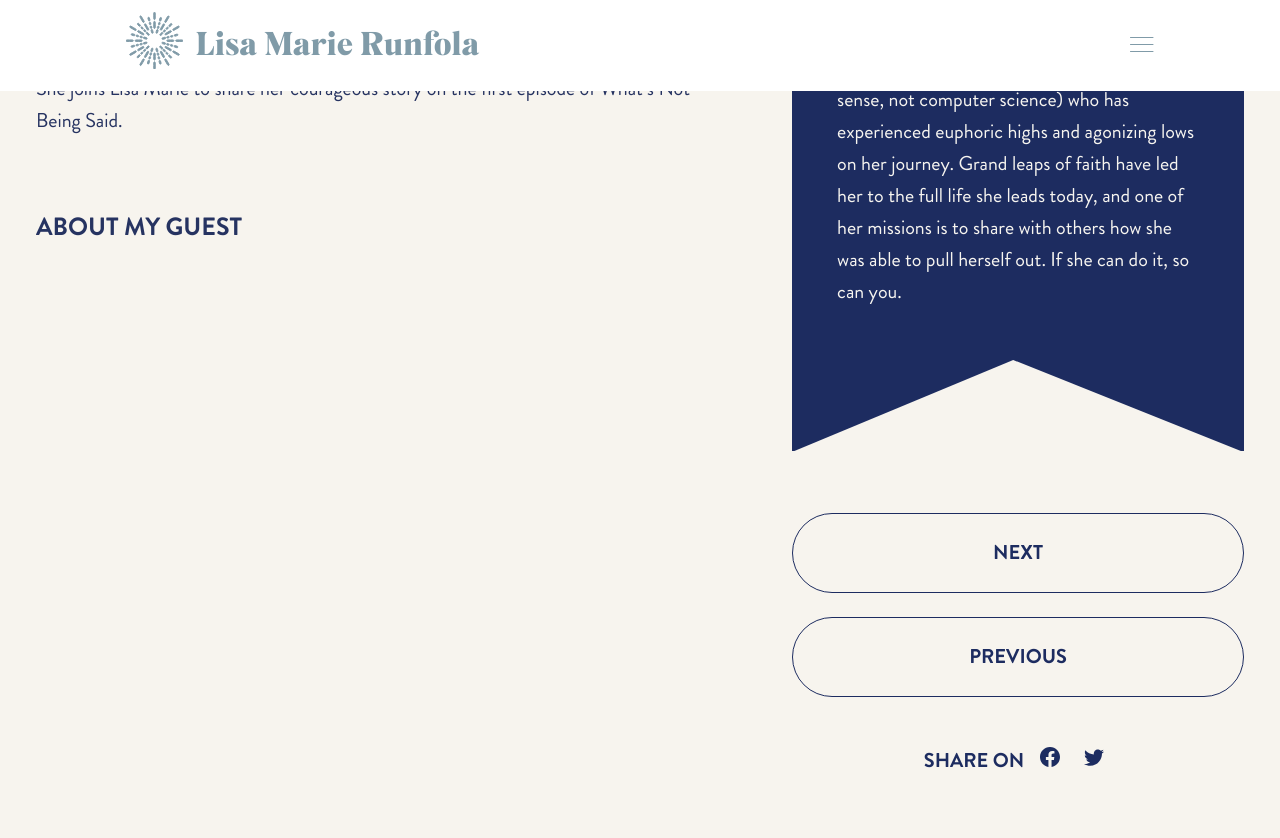
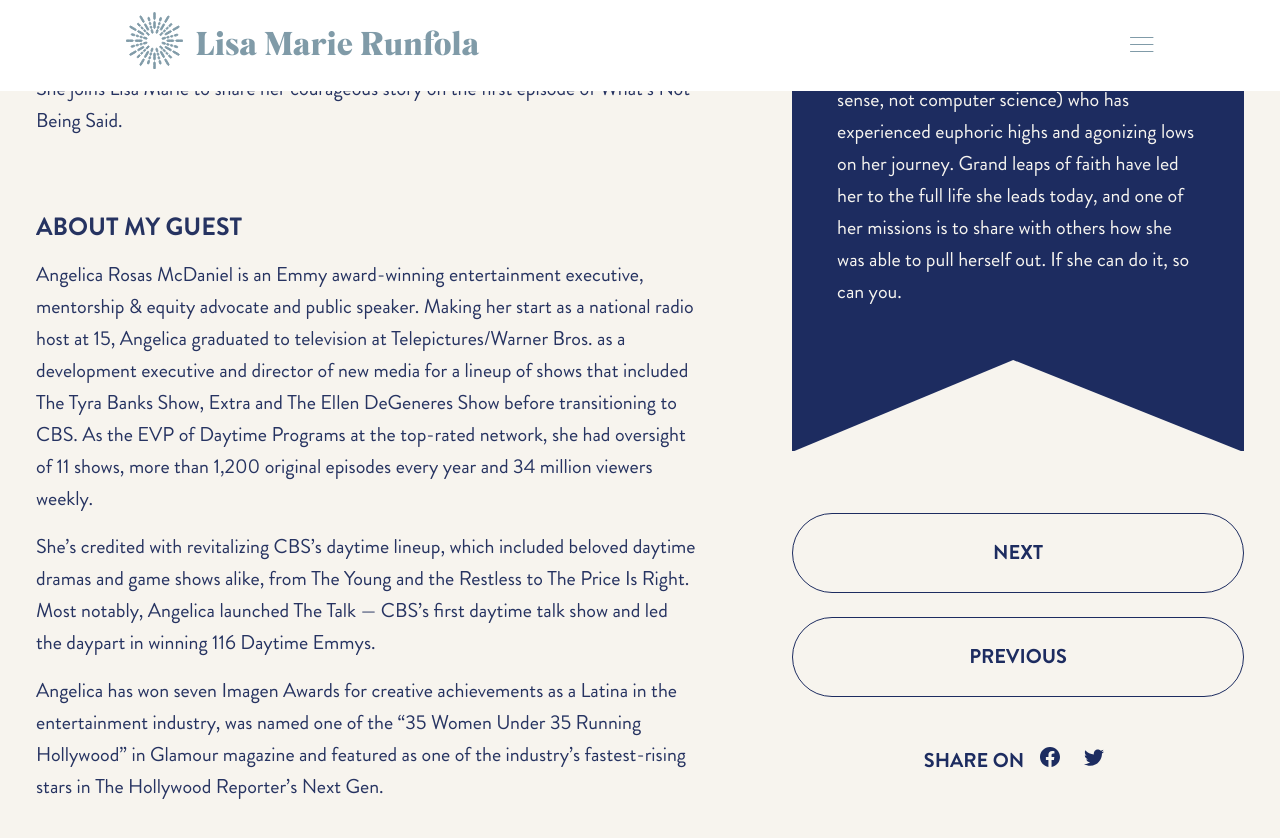
Before and after one commit to lisamarierunfola/lisamarierunfola, a Jekyll site: the page built from _blog/angelica-rosas-mcdaniel.markdown, in a window 1280 px wide and 900 px high, scrolled down 1685 px. Shown: the top 838 px of the window. Built offline with Jekyll 4.4.1, drawn with Linux system fonts in a browser that asks for light colours; comment, search, counter and statistics services are not loaded.

Commit message:
Updated Angelica Rosas Mcdaniel

```diff
--- a/_blog/angelica-rosas-mcdaniel.markdown
+++ b/_blog/angelica-rosas-mcdaniel.markdown
@@ -2,11 +2,16 @@
 title: Creating Space and Opening Doors with Angelica Rosas McDaniel
 date: 2019-11-28 11:59:00 +05:30
 intro: Intro to the post.
-episode_number: '1'
+episode_number: 1
 image: "/assets/img/guestart.png"
 podcast_embed_code: <iframe src="https://open.spotify.com/embed/episode/2pUYmyZNmDvMRBGnaFHw4e"
   width="100%" height="232" frameBorder="0" allowtransparency="true" allow="encrypted-media"></iframe>
-guest_bio_text: ''
+guest_bio_text: |-
+  Angelica Rosas McDaniel is an Emmy award-winning entertainment executive, mentorship & equity advocate and public speaker. Making her start as a national radio host at 15, Angelica graduated to television at Telepictures/Warner Bros. as a development executive and director of new media for a lineup of shows that included The Tyra Banks Show, Extra and The Ellen DeGeneres Show before transitioning to CBS. As the EVP of Daytime Programs at the top-rated network, she had oversight of 11 shows, more than 1,200 original episodes every year and 34 million viewers weekly.
+
+  She’s credited with revitalizing CBS’s daytime lineup, which included beloved daytime dramas and game shows alike, from The Young and the Restless to The Price Is Right. Most notably, Angelica launched The Talk — CBS’s first daytime talk show and led the daypart in winning 116 Daytime Emmys.
+
+  Angelica has won seven Imagen Awards for creative achievements as a Latina in the entertainment industry, was named one of the “35 Women Under 35 Running Hollywood” in Glamour magazine and featured as one of the industry’s fastest-rising stars in The Hollywood Reporter’s Next Gen.
 dark-header: true
 layout: post
 ---
```
